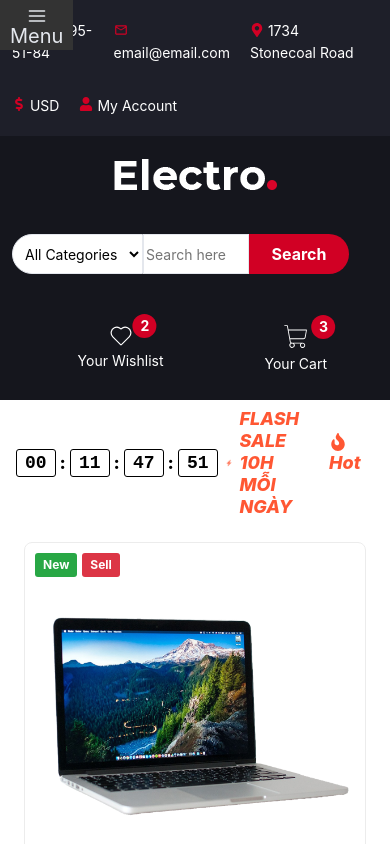
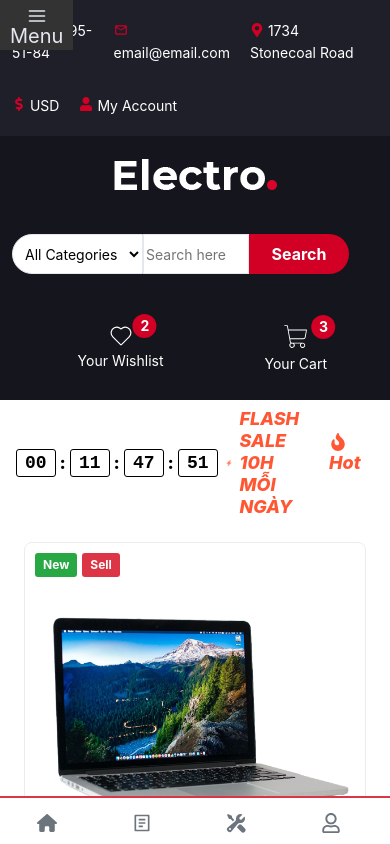
Before and after one commit to quy12022002/QUY-Shop, a React (Vite) app: page / in a window 390 px wide. Shown: the top 844 px of the page. Built offline with nearby package versions, Linux system fonts and the light colour scheme.

Commit message:
fix: update BottomNavbar.tsx and Footer.tsx

```diff
--- a/src/App.scss
+++ b/src/App.scss
@@ -543,6 +543,7 @@ body {
     .footer-container {
       border-top: 1px solid #e4e7ed;
       align-items: center;
+
       h4 {
         &.footer-title {
           font-size: 14px;
@@ -571,6 +572,10 @@ body {
         @media (min-width: 768px) {
           text-align: end;
         }
+
+        @media (max-width: 576px) {
+          padding-bottom: 1rem;
+        }
       }
     }
   }
@@ -578,7 +583,13 @@ body {
   /* Bottom navbar*/
   .bottom-navbar-container {
     display: none;
-    border-top: 1px solid #e4e7ed;
+    position: relative;
+    padding-bottom: 50px;
+
+    .nav {
+      background-color: #fff;
+      border-top: 2px solid #dc3545;
+    }
 
     @media (max-width: 768px) {
       display: block;
--- a/src/components/layouts/BottomNavbar.tsx
+++ b/src/components/layouts/BottomNavbar.tsx
@@ -6,9 +6,9 @@ import { RiFileList2Line } from "react-icons/ri";
 
 const BottomNavbar = () => {
   return (
-    <Container>
+    <Container fluid>
       <Row>
-        <Nav className="">
+        <Nav className="fixed-bottom">
           <Col xs={3} sm={3} md={3}>
             <Nav.Link
               aria-label="Home"
--- a/src/components/layouts/Footer.tsx
+++ b/src/components/layouts/Footer.tsx
@@ -9,7 +9,7 @@ const Footer = () => {
   return (
     <footer>
       <Container>
-        <Row className="footer-container p-3">
+        <Row className="footer-container pt-2">
           <Col sx={12} sm={12} md={12} lg={2}>
             <h4 className="footer-title">Connect with us</h4>
           </Col>
```
